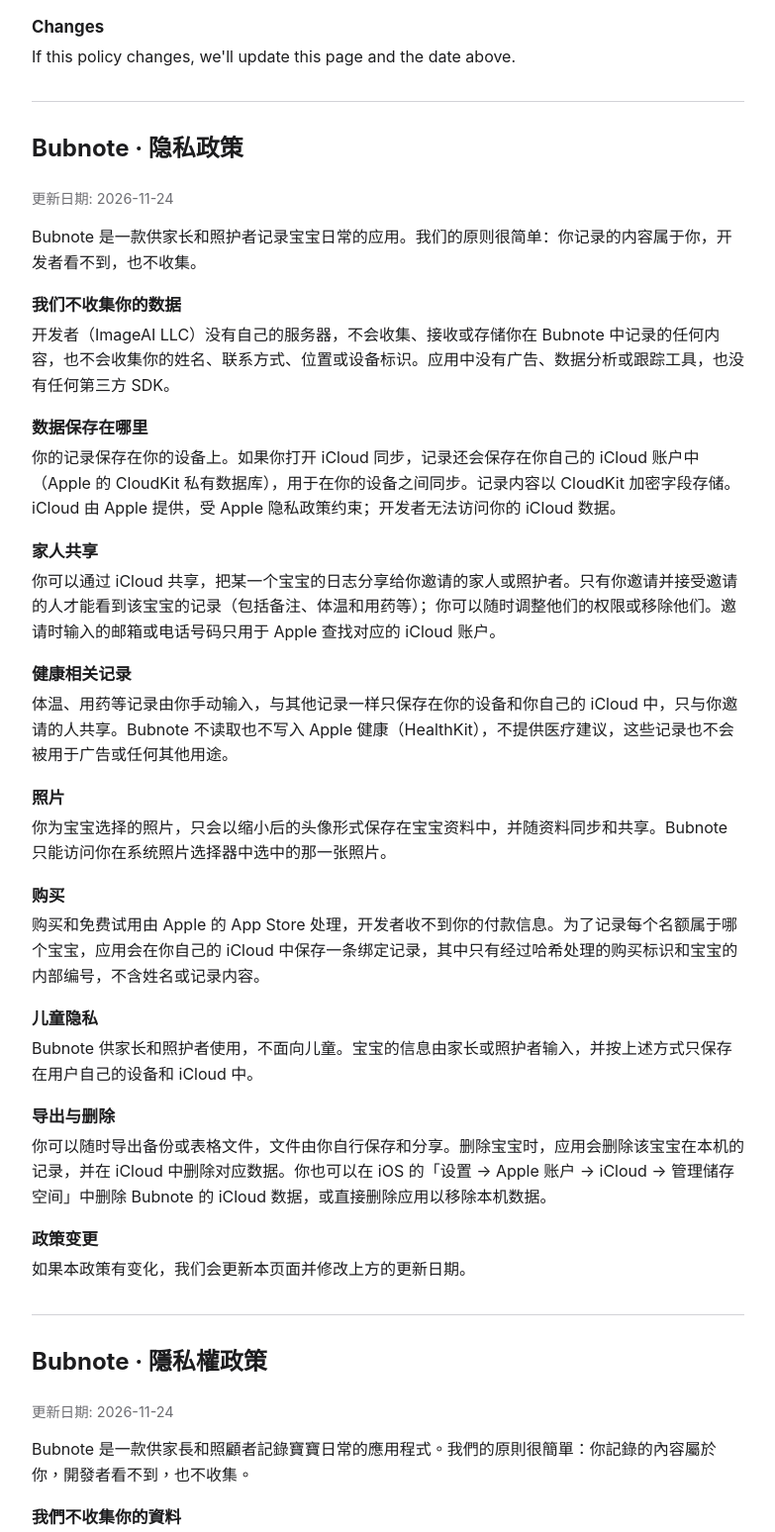
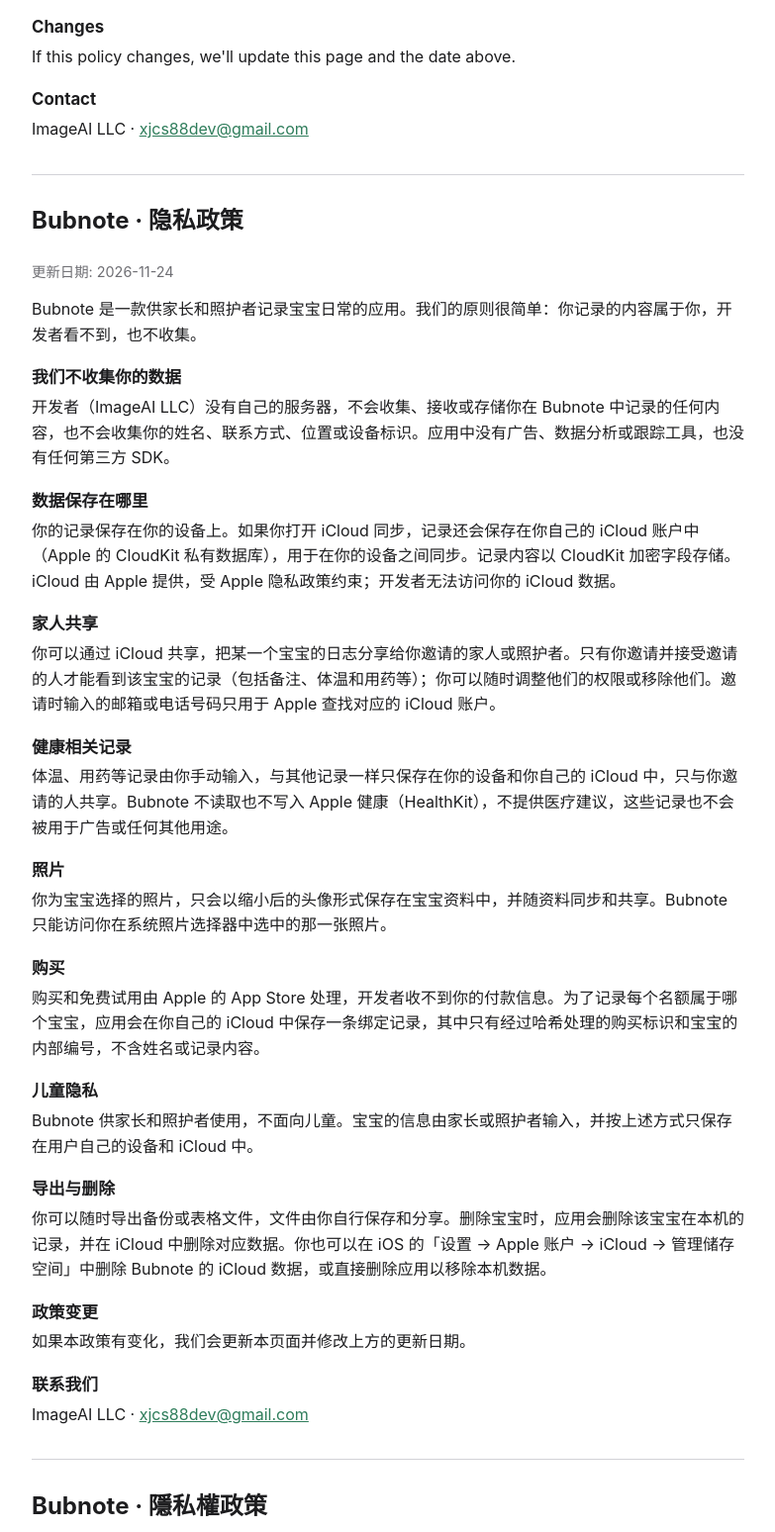
Before and after one commit to xjcs88dev/bubnote-privacy, a plain HTML site: page index.html in a window 1280 px wide. Shown: the part 1392-2940 px from the top of the page at 99% size, without its empty margins (248-1031 px from the left). Drawn offline with Linux system fonts and the light colour scheme.

Commit message:
Add files via upload

```diff
--- a/index.html
+++ b/index.html
@@ -46,7 +46,8 @@
 <p>You can export a backup or spreadsheet at any time; you decide where those files go. Deleting a baby removes its records from this device and its data from iCloud. You can also delete Bubnote&#x27;s iCloud data in iOS Settings → Apple Account → iCloud → Manage Storage, or delete the app to remove the data on the device.</p>
 <h3>Changes</h3>
 <p>If this policy changes, we&#x27;ll update this page and the date above.</p>
-
+<h3>Contact</h3>
+<p>ImageAI LLC · <a href="mailto:xjcs88dev@gmail.com">xjcs88dev@gmail.com</a></p>
 </section>
 <section id="zh-Hans" lang="zh-Hans">
 <h2>Bubnote · 隐私政策</h2>
@@ -70,7 +71,8 @@
 <p>你可以随时导出备份或表格文件，文件由你自行保存和分享。删除宝宝时，应用会删除该宝宝在本机的记录，并在 iCloud 中删除对应数据。你也可以在 iOS 的「设置 → Apple 账户 → iCloud → 管理储存空间」中删除 Bubnote 的 iCloud 数据，或直接删除应用以移除本机数据。</p>
 <h3>政策变更</h3>
 <p>如果本政策有变化，我们会更新本页面并修改上方的更新日期。</p>
-
+<h3>联系我们</h3>
+<p>ImageAI LLC · <a href="mailto:xjcs88dev@gmail.com">xjcs88dev@gmail.com</a></p>
 </section>
 <section id="zh-Hant" lang="zh-Hant">
 <h2>Bubnote · 隱私權政策</h2>
@@ -94,7 +96,8 @@
 <p>你可以隨時匯出備份或表格檔案，檔案由你自行保存和分享。刪除寶寶時，應用程式會刪除該寶寶在本機的記錄，並在 iCloud 中刪除對應資料。你也可以在 iOS 的「設定 → Apple 帳號 → iCloud → 管理儲存空間」中刪除 Bubnote 的 iCloud 資料，或直接刪除應用程式以移除本機資料。</p>
 <h3>政策變更</h3>
 <p>如果本政策有變更，我們會更新本頁面並修改上方的更新日期。</p>
-
+<h3>聯絡我們</h3>
+<p>ImageAI LLC · <a href="mailto:xjcs88dev@gmail.com">xjcs88dev@gmail.com</a></p>
 </section>
 </main>
 </body>
```
